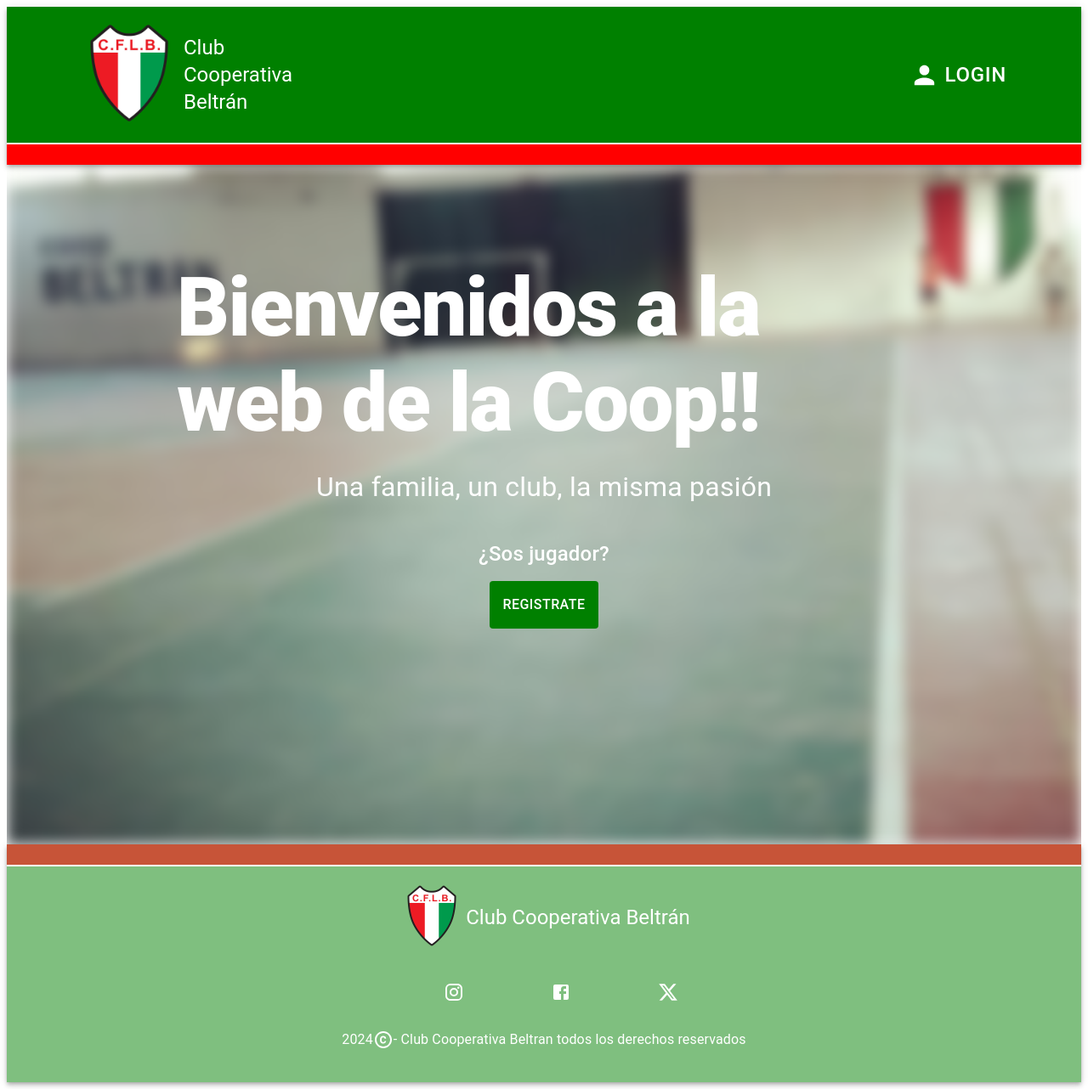
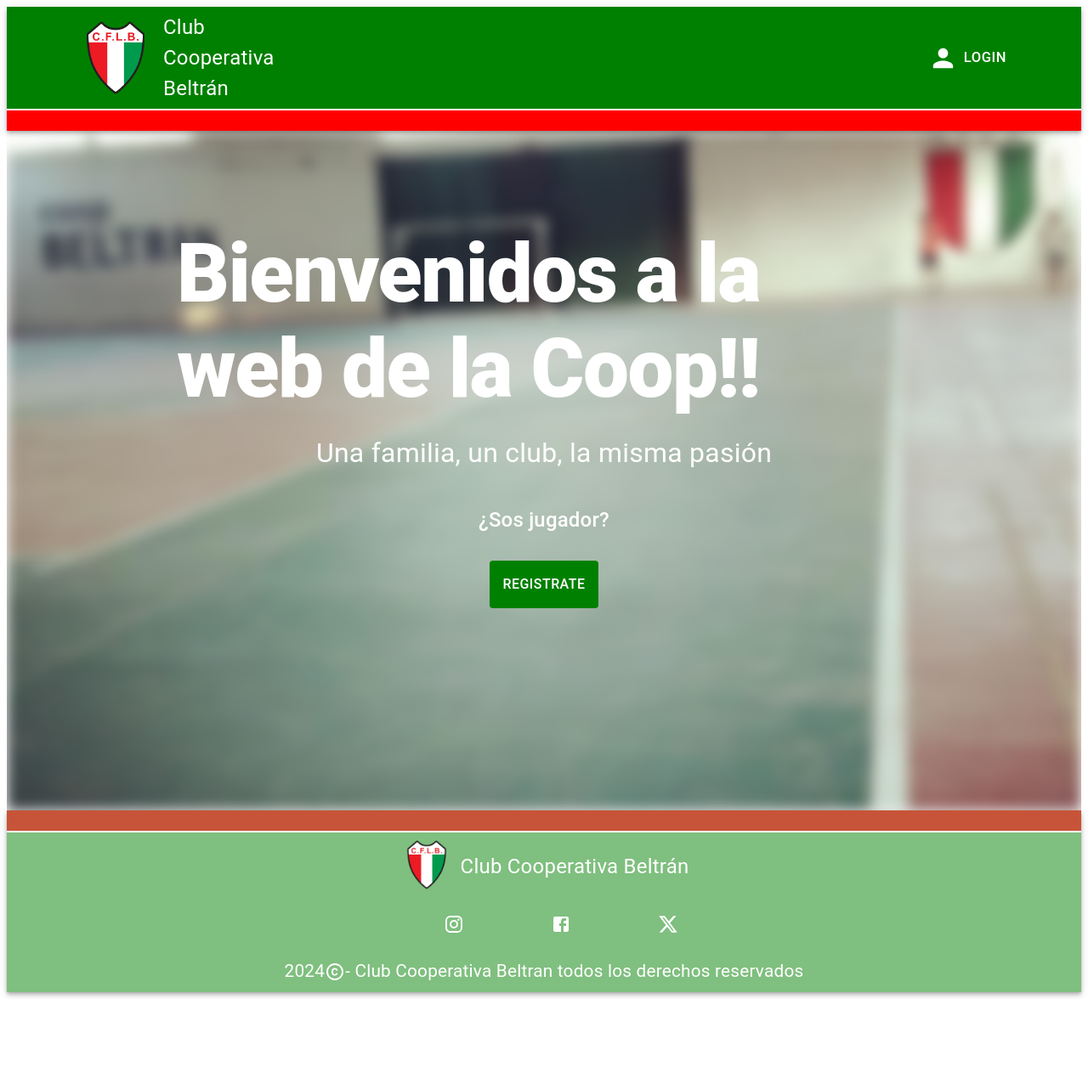
Before and after one commit to Dixa-dev/gestoDeClubFrontEnd, a React (Vite) app: page / in a window 1280 px wide. Shown: the whole page at 85% size. After the commit the page ends 1176 px from the top, so only its background shows below. Built offline with nearby package versions, Linux system fonts and the light colour scheme.

Commit message:
agregando funcionalidad token

```diff
--- a/package.json
+++ b/package.json
@@ -17,6 +17,7 @@
     "axios": "^1.7.5",
     "dayjs": "^1.11.13",
     "formik": "^2.4.6",
+    "jwt-decode": "^4.0.0",
     "react": "^18.3.1",
     "react-dom": "^18.3.1",
     "react-router-dom": "^6.26.1",
--- a/src/App.jsx
+++ b/src/App.jsx
@@ -19,7 +19,6 @@ function App() {
           <Route path="/register" element={<FormRegistration />} />
           <Route path="/admin-players" element={<AdminPlayer />} />
           <Route path="/admin-players/:id" element={<DetailPlayer />} />
-
           <Route path="/login" element={<FormLogin />} />
           <Route path="/event" element={<AdminComision/>}/>
           <Route path="/event/:id" element={<DetailEvent/>}/>
--- a/src/components/layout/footer/Footer.jsx
+++ b/src/components/layout/footer/Footer.jsx
@@ -15,7 +15,7 @@ const Footer = () => {
   return (
     <>
       <AppBar
-        sx={{ background: "#00800080", height: "35vh" }}
+        sx={{ background: "#00800080", }}
         position="static"
       >
         <Box sx={{ backgroundColor: "#ff00008f", height: "3vh" }}></Box>
@@ -23,16 +23,23 @@ const Footer = () => {
 
         <Container>
           <Toolbar sx={{ display: "flex", justifyContent: "center" }}>
-            <Box sx={{ display: "flex", height: "15vh", alignItems: "center" }}>
+            <Box sx={{ display: "flex", height: "10vh", alignItems: "center" }}>
               <Box>
                 <img
                   src="/Logo Beltran.png"
                   alt="Club Logo"
-                  style={{ height: "10vh" }}
+                  style={{ height: "8vh" }}
                 />
               </Box>
 
-              <Typography variant="h5">Club Cooperativa Beltrán</Typography>
+              <Typography
+
+                 sx={{
+                   ml: 1,
+                   width:"80%", // Margen izquierdo para espaciar la imagen y el texto
+                   fontSize:{xs:"0.75rem", md:"1.5rem"}
+                 }}
+               >Club Cooperativa Beltrán</Typography>
             </Box>
           </Toolbar>
 
@@ -67,6 +74,7 @@ const Footer = () => {
               justifyContent: "center",
               alignItems: "center",
               height: "6vh",
+              fontSize:{xs:"0.68rem", md:"1.3rem"}
             }}
           >
             2024 <CopyrightIcon /> - Club Cooperativa Beltran todos los derechos
--- a/src/components/layout/navBar/FormLogin.jsx
+++ b/src/components/layout/navBar/FormLogin.jsx
@@ -6,6 +6,7 @@ import {
   InputAdornment,
   TextField,
   Typography,
+  Alert,
 } from "@mui/material";
 import { useFormik } from "formik";
 import * as Yup from "yup";
@@ -15,6 +16,7 @@ import { ContexGlobal } from "../../../utils/globalContext";
 
 const FormLogin = () => {
   const [showPassword, setShowPassword] = useState(false);
+  const [error, setError] = useState("");
   const { obj } = useContext(ContexGlobal);
   const navigate = useNavigate();
 
@@ -35,11 +37,21 @@ const FormLogin = () => {
       validateOnChange: false,
       onSubmit: async (values) => {
         const usuario = await obj.login(values.nombre, values.password);
-        if (usuario && usuario.role === "COBRADOR") {
-          navigate("/admin-players"); // Redirige si el rol es COBRADOR
+        if (usuario) {
+          if (usuario.role === "COBRADOR") {
+            navigate("/admin-players");
+          } else if ( usuario.role === "ADMIN" || usuario.role === "SUPER") {
+            navigate("/event");
+          } else {
+            setError("Error en las credenciales o rol no permitido");
+          }
+        } else {
+          setError("Error en las credenciales o rol no permitido");
         }
       },
     });
+
+
 
   return (
     <Box
@@ -61,6 +73,12 @@ const FormLogin = () => {
         Inicio de sesión
       </Typography>
 
+      {error && (
+        <Alert severity="error" sx={{ mb: 2, width: { xs: "80%", md: "30%" } }}>
+          {error}
+        </Alert>
+      )}
+
       <form
         onSubmit={handleSubmit}
         style={{
@@ -80,7 +98,7 @@ const FormLogin = () => {
           onBlur={handleBlur}
           error={touched.nombre && Boolean(errors.nombre)}
           helperText={touched.nombre && errors.nombre}
-          sx={{ width: "30%" }}
+          sx={{ width: { xs: "80%", md: "30%" } }}
         />
         <TextField
           fullWidth
@@ -92,7 +110,7 @@ const FormLogin = () => {
           onBlur={handleBlur}
           error={touched.password && Boolean(errors.password)}
           helperText={touched.password && errors.password}
-          sx={{ width: "30%" }}
+          sx={{ width: { xs: "80%", md: "30%" } }}
           InputProps={{
             endAdornment: (
               <InputAdornment position="end">
--- a/src/components/layout/navBar/NavBar.jsx
+++ b/src/components/layout/navBar/NavBar.jsx
@@ -2,58 +2,100 @@ import AppBar from "@mui/material/AppBar";
 import Box from "@mui/material/Box";
 import Toolbar from "@mui/material/Toolbar";
 import Container from "@mui/material/Container";
-import { Button, Typography } from "@mui/material";
+import { Button, Typography, Menu, MenuItem } from "@mui/material";
 import { Link, useNavigate } from "react-router-dom";
 import PersonIcon from "@mui/icons-material/Person";
-import { useContext } from "react";
+import { useContext, useState } from "react";
 import { ContexGlobal } from "../../../utils/globalContext";
 
 const NavBar = () => {
   const { obj } = useContext(ContexGlobal);
   const navigate = useNavigate();
+  const [anchorEl, setAnchorEl] = useState(null); // Estado para controlar el menú
+
+  const handleMenuClick = (event) => {
+    setAnchorEl(event.currentTarget); // Abre el menú al hacer clic en el ícono en pantallas pequeñas
+  };
+
+  const handleCloseMenu = () => {
+    setAnchorEl(null); // Cierra el menú
+  };
+
+  const handleLogout = () => {
+    obj.handleLogout();
+    navigate("/");
+    handleCloseMenu(); // Cierra el menú después de cerrar sesión
+  };
 
   return (
     <>
       <AppBar sx={{ background: "green" }} position="static">
         <Container>
-          <Toolbar sx={{ display: "flex", justifyContent: "space-between" }}>
+          <Toolbar sx={{ display: "flex", justifyContent: "space-between", alignItems: "center", height: "15vh" }}>
             <Link to={"/"} style={{ textDecoration: "none", color: "inherit" }}>
               <Box
-                sx={{ display: "flex", height: "20vh", alignItems: "center" }}
+                sx={{
+                  display: "flex",
+                  alignItems: "center",
+                }}
               >
-                <Box>
-                  <img
+                <Box
+                  component="img"
                   src="/Logo Beltran.png"
                   alt="Club Logo"
-                    style={{ height: "16vh" }}
+                  sx={{
+                    height: { xs: "10vh", md: "12vh" }, // Ajustes responsivos para el logo
+                    width: "auto", // Mantener la proporción
+                    maxWidth: "100%", // Evitar que el logo crezca demasiado
+                    objectFit: "contain", // Asegurar que el logo no se deforme
+                  }}
                 />
-                </Box>
-
-                <Typography variant="h5" sx={{ width: "10%" }}>
+                <Typography
+                  sx={{
+                    ml: 1,
+                    width: "10%", // Margen izquierdo para espaciar la imagen y el texto
+                    fontSize: { xs: "0.75rem", md: "1.5rem" },
+                  }}
+                >
                   Club Cooperativa Beltrán
                 </Typography>
               </Box>
             </Link>
             {obj.isLoggedIn ? (
+              <>
+                {/* Pantallas pequeñas: Mostrar solo el ícono con el menú desplegable */}
+                <Box sx={{ display: { xs: "block", md: "none" } }}>
                   <Button
-                onClick={() => {
-                  obj.handleLogout();
-                  navigate("/");
-                }}
+                    onClick={handleMenuClick}
                     color="inherit"
-                sx={{ gap: "0.5vw", fontSize: "1.5rem" }}
+                    sx={{ gap: "0.5vw", fontSize: { xs: "3vw", sm: "4vw" } }} // Tamaño de fuente responsivo usando vw
                   >
-                <PersonIcon fontSize="large" /> Log out
+                    <PersonIcon fontSize="large" />
                   </Button>
+                  <Menu
+                    anchorEl={anchorEl}
+                    open={Boolean(anchorEl)}
+                    onClose={handleCloseMenu}
+                  >
+                    <MenuItem onClick={handleLogout}>Log out</MenuItem>
+                  </Menu>
+                </Box>
+
+                {/* Pantallas medianas y grandes: Mostrar ícono y texto "Log out" */}
+                <Box sx={{ display: { xs: "none", md: "flex" }, alignItems: "center" }}>
+                  <Button
+                    onClick={handleLogout}
+                    color="inherit"
+                    sx={{ gap: "0.5vw", fontSize: { md: "1.3vw" } }}
+                  >
+                    <PersonIcon fontSize="large" />
+                    Log out
+                  </Button>
+                </Box>
+              </>
             ) : (
-              <Link
-                to={"/login"}
-                style={{ textDecoration: "none", color: "inherit" }}
-              >
-                <Button
-                  color="inherit"
-                  sx={{ gap: "0.5vw", fontSize: "1.5rem" }}
-                >
+              <Link to={"/login"} style={{ textDecoration: "none", color: "inherit" }}>
+                <Button color="inherit" sx={{ gap: "0.5vw", fontSize: { xs: "3vw", md: "1.3vw" } }}>
                   <PersonIcon fontSize="large" /> Login
                 </Button>
               </Link>
--- a/src/components/pages/adminPlayer/AdminPlayer.jsx
+++ b/src/components/pages/adminPlayer/AdminPlayer.jsx
@@ -1,5 +1,3 @@
-
-
 import axios from "axios";
 import { useEffect, useState } from "react";
 import { categorias } from "../../../utils/categorias";
@@ -13,15 +11,22 @@ const AdminPlayer = () => {
     const [columnas, setColumnas] = useState([]);
     const [category, setCategory] = useState([]);
     const [selectedCategory, setSelectedCategory] = useState(""); // Estado para la categoría seleccionada
-  const [selectedPlayer, setSelectedPlayer] = useState([])
-
+    const [selectedPlayer, setSelectedPlayer] = useState([]);
+    const [token, setToken] = useState(
+        localStorage.getItem("token")
+    );
 
     const url = "https://gestor-de-club.vercel.app/api/jugadores";
 
     useEffect(() => {
         const fetchJugadores = async () => {
             try {
-        const res = await axios.get(url);
+                const config = {
+                    headers: {
+                        Authorization: `Bearer ${token}`, // Enviar el token en la cabecera
+                    },
+                };
+                const res = await axios.get(url, config); // Agregar config aquí
                 const jugadoresData = res.data;
 
                 if (jugadoresData.length > 0) {
@@ -37,9 +42,9 @@ const AdminPlayer = () => {
         };
 
         fetchJugadores();
-  }, []);
+    }, [token]); // Añadir `token` a la lista de dependencias para que se ejecute cuando el token cambie
 
-
+    console.log(jugadores);
 
     useEffect(() => {
         const fetchCategories = async () => {
@@ -59,21 +64,16 @@ const AdminPlayer = () => {
         fetchCategories();
     }, []);
 
-
     const filteredCategory = selectedCategory
         ? jugadores.filter((jugador) => jugador.categoria === selectedCategory)
         : jugadores;
 
-
-
-  const filteredPlayer = selectedPlayer? jugadores.filter((jugador)=>jugador.apellido === selectedPlayer) : jugadores;
-
+    const filteredPlayer = selectedPlayer ? jugadores.filter((jugador) => jugador.apellido === selectedPlayer) : jugadores;
 
     const quitarFiltros = () => {
         setSelectedCategory("");
-    selectedPlayer([])
+        setSelectedPlayer(""); // Cambiado de selectedPlayer([]) a setSelectedPlayer("")
     };
-
 
     const obtenerUltimaCuotaPaga = (cuotas) => {
         if (cuotas.length === 0) return "Sin pagos";
@@ -87,8 +87,6 @@ const AdminPlayer = () => {
         return `${ultimaCuota.mes} ${ultimaCuota.anio}`;  // Ejemplo: "Septiembre 2024"
     };
 
-
-
     const verificarPago = (cuotas) => {
         const mesActual = dayjs().format('MMMM'); // Mes actual como string en español (ejemplo: "septiembre")
         const añoActual = dayjs().format('YYYY'); // Año actual como string (ejemplo: "2024")
@@ -101,11 +99,6 @@ const AdminPlayer = () => {
             return mesCuota.toLowerCase() === mesActual.toLowerCase() && añoCuota === añoActual;
         });
     };
-
-
-
-
-
 
     return (
         <PlayerList
--- a/src/components/pages/home/Home.jsx
+++ b/src/components/pages/home/Home.jsx
@@ -52,7 +52,7 @@ const Home = () => {
           >
             <Typography
               variant="h1"
-              sx={{ fontWeight: "950", fontSize: { xs: "2.2rem", md: "6rem", marginLeft: {xs:"10vw"}} }}
+              sx={{ fontWeight: "950", fontSize: { xs: "1.9rem", md: "6rem"} }}
             >
               Bienvenidos a la web de la Coop!!
             </Typography>
@@ -73,6 +73,7 @@ const Home = () => {
                   height: { xs: "2.5rem", md: "7vh" },
                   width: { xs: "25vw", md: "10vw" },
                   fontSize: { xs: "0.7rem", md: "1rem" },
+                  marginTop:"2vh"
                 }}
               >
                 Registrate
```
Also changed, not shown: src/components/pages/comision/DetailEvent.jsx (+6 -11 lines), src/components/pages/inscription/FormRegistration.jsx (+21 -41 lines), src/utils/globalContext.jsx (+31 -19 lines), 1 other file (tests, documents, lock files or other folders). Lines whose indentation alone changed are shown as unchanged.
